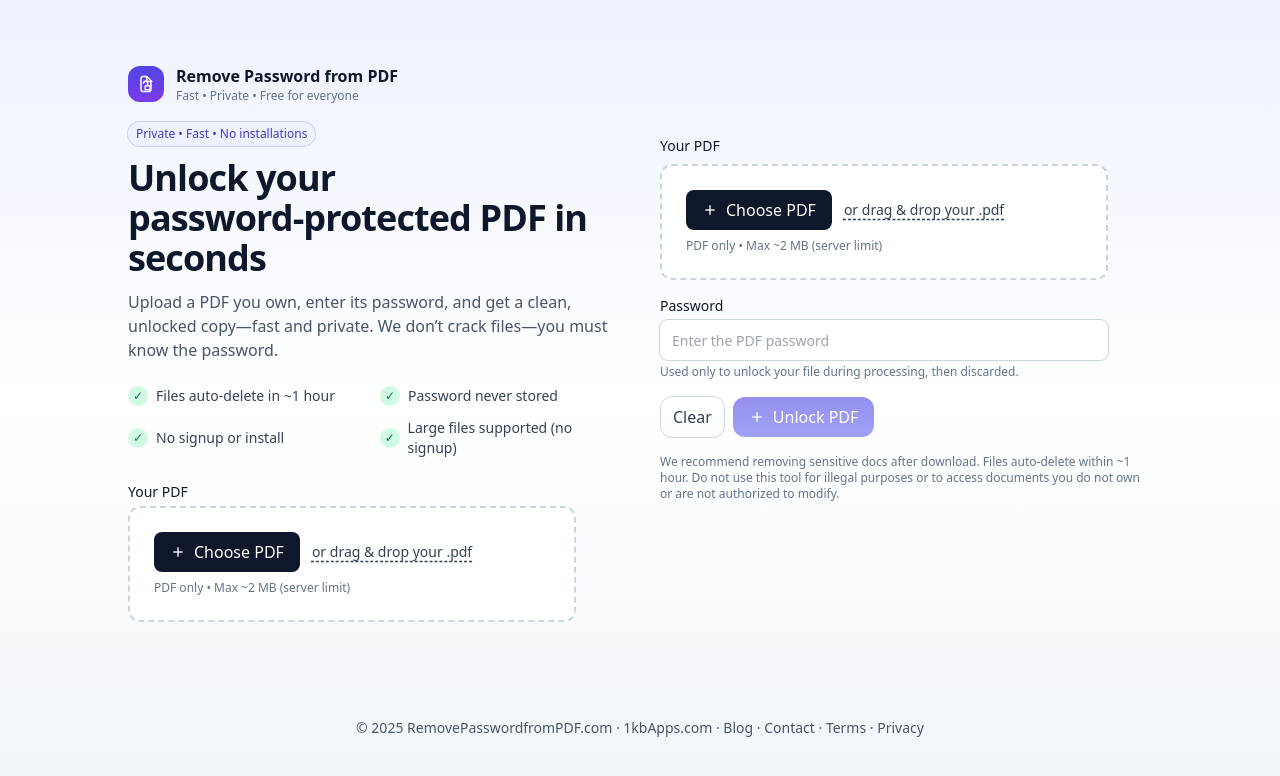
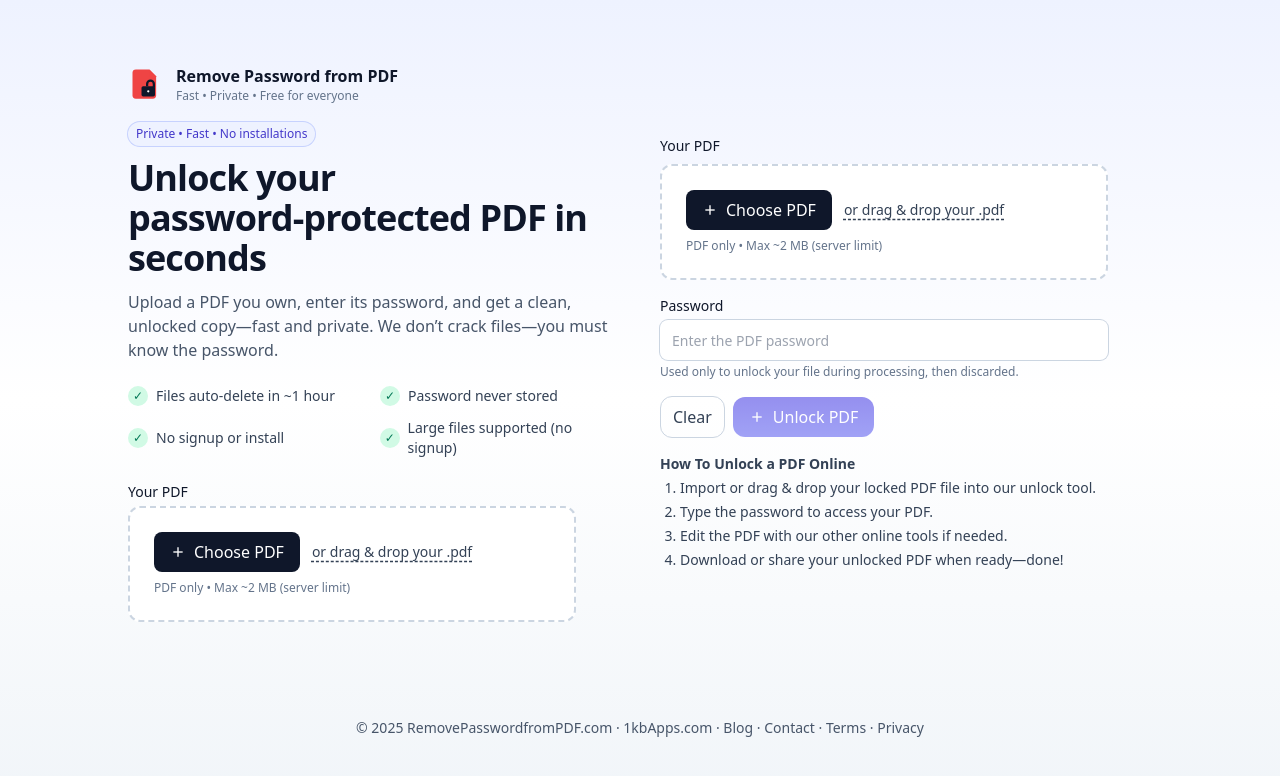
Before and after one commit to pranabolt/removepdf, a PHP site: page /index.php in a window 1280 px wide. Shown: the top 776 px of the page. Run offline with PHP 8.4, Linux system fonts and the light colour scheme; some libraries are stand-ins or nearby versions.

Commit message:
feat(brand): add SVG logo and use across headers + favicon; replace disclaimer with How To Unlock steps

```diff
--- a/index.php
+++ b/index.php
@@ -497,14 +497,7 @@ if ($action === 'blog') {
     <section class="max-w-5xl mx-auto">
       <div class="flex justify-between items-center py-2">
         <a href="index.php" aria-label="Go to home" class="flex items-center gap-3 hover:opacity-90">
-          <div class="w-9 h-9 rounded-xl bg-gradient-to-b from-indigo-600 to-violet-600 text-white grid place-items-center">
-            <svg xmlns="http://www.w3.org/2000/svg" viewBox="0 0 24 24" fill="none" stroke="currentColor" stroke-width="1.8" stroke-linecap="round" stroke-linejoin="round" class="w-5 h-5">
-              <path d="M8 3h5l5 5v11a2 2 0 0 1-2 2H8a2 2 0 0 1-2-2V5a2 2 0 0 1 2-2z"/>
-              <path d="M13 3v6h6"/>
-              <rect x="11" y="14" width="6" height="5" rx="1"/>
-              <path d="M14 13v-2a2.5 2.5 0 1 0-5 0"/>
-            </svg>
-          </div>
+          <img src="assets/logo.svg" alt="Remove Password from PDF" class="w-9 h-9 rounded-xl"/>
           <div class="leading-tight">
             <div class="text-base font-semibold">Remove Password from PDF</div>
             <div class="text-xs text-slate-500">Private • Fast</div>
@@ -557,14 +550,7 @@ if ($action === 'post') {
     <section class="max-w-3xl mx-auto">
       <div class="flex justify-between items-center py-2">
         <div class="flex items-center gap-3">
-          <div class="w-9 h-9 rounded-xl bg-gradient-to-b from-indigo-600 to-violet-600 text-white grid place-items-center">
-            <svg xmlns="http://www.w3.org/2000/svg" viewBox="0 0 24 24" fill="none" stroke="currentColor" stroke-width="1.8" stroke-linecap="round" stroke-linejoin="round" class="w-5 h-5">
-              <path d="M8 3h5l5 5v11a2 2 0 0 1-2 2H8a2 2 0 0 1-2-2V5a2 2 0 0 1 2-2z"/>
-              <path d="M13 3v6h6"/>
-              <rect x="11" y="14" width="6" height="5" rx="1"/>
-              <path d="M14 13v-2a2.5 2.5 0 1 0-5 0"/>
-            </svg>
-          </div>
+          <img src="assets/logo.svg" alt="Remove Password from PDF" class="w-9 h-9 rounded-xl"/>
           <div class="leading-tight">
             <div class="text-base font-semibold">Remove Password from PDF</div>
             <div class="text-xs text-slate-500">Private • Fast</div>
@@ -607,7 +593,7 @@ if ($action === 'contact' || $action === 'terms' || $action === 'privacy') {
     <section class="max-w-3xl mx-auto">
       <div class="flex justify-between items-center py-2">
         <div class="flex items-center gap-3">
-          <div class="w-9 h-9 rounded-xl bg-gradient-to-b from-indigo-600 to-violet-600 text-white grid place-items-center font-bold">RP</div>
+          <img src="assets/logo.svg" alt="Remove Password from PDF" class="w-9 h-9 rounded-xl"/>
           <div class="leading-tight">
             <div class="text-base font-semibold">Remove Password from PDF</div>
             <div class="text-xs text-slate-500">Private • Fast</div>
@@ -685,6 +671,8 @@ if ($action === 'download') {
   <script src="https://cdn.tailwindcss.com" defer></script>
   <script src="https://unpkg.com/alpinejs@3.x.x/dist/cdn.min.js" defer></script>
   <meta name="description" content="Unlock your own password-protected PDF securely. No signup."/>
+  <link rel="icon" href="assets/logo.svg" type="image/svg+xml"/>
+  <link rel="apple-touch-icon" href="assets/logo.svg"/>
   <style>
     .glass{backdrop-filter: blur(12px)}
     [x-cloak]{display:none !important}
@@ -705,14 +693,7 @@ if ($action === 'download') {
         <!-- Header moved into the same container as main content -->
         <div class="flex justify-between items-center py-4">
           <a href="index.php" aria-label="Go to home" class="flex items-center gap-3 hover:opacity-90">
-            <div class="w-9 h-9 rounded-xl bg-gradient-to-b from-indigo-600 to-violet-600 text-white grid place-items-center">
-              <svg xmlns="http://www.w3.org/2000/svg" viewBox="0 0 24 24" fill="none" stroke="currentColor" stroke-width="1.8" stroke-linecap="round" stroke-linejoin="round" class="w-5 h-5">
-                <path d="M8 3h5l5 5v11a2 2 0 0 1-2 2H8a2 2 0 0 1-2-2V5a2 2 0 0 1 2-2z"/>
-                <path d="M13 3v6h6"/>
-                <rect x="11" y="14" width="6" height="5" rx="1"/>
-                <path d="M14 13v-2a2.5 2.5 0 1 0-5 0"/>
-              </svg>
-            </div>
+            <img src="assets/logo.svg" alt="Remove Password from PDF" class="w-9 h-9 rounded-xl"/>
             <div class="leading-tight">
               <div class="text-base font-semibold">Remove Password from PDF</div>
               <div class="text-xs text-slate-500">Fast • Private • Free for everyone</div>
@@ -808,7 +789,7 @@ if ($action === 'download') {
               </div>
 
               <template x-if="downloadUrl">
-                <div class="mt-2 border border-emerald-200 bg-emerald-50 text-emerald-800 rounded-lg p-3 flex flex-col sm:flex-row sm:items-center sm:justify-between gap-3">
+                  <div class="mt-2 border border-emerald-200 bg-emerald-50 text-emerald-800 rounded-lg p-3 flex flex-col sm:flex-row sm:items-center sm:justify-between gap-3">
                   <div class="flex items-center gap-2">
                     <svg xmlns="http://www.w3.org/2000/svg" class="w-5 h-5 text-emerald-600" viewBox="0 0 24 24" fill="none" stroke="currentColor" stroke-width="2"><path d="M20 6L9 17l-5-5"/></svg>
                     <span class="text-sm">Your unlocked PDF is ready.</span>
@@ -821,7 +802,15 @@ if ($action === 'download') {
                 <div class="text-sm text-rose-700" x-text="error"></div>
               </template>
 
-              <p class="text-xs text-slate-500">We recommend removing sensitive docs after download. Files auto-delete within ~1 hour. Do not use this tool for illegal purposes or to access documents you do not own or are not authorized to modify.</p>
+              <div class="text-sm text-slate-700">
+                <h3 class="font-semibold mb-1">How To Unlock a PDF Online</h3>
+                <ol class="list-decimal pl-5 space-y-1">
+                  <li>Import or drag & drop your locked PDF file into our unlock tool.</li>
+                  <li>Type the password to access your PDF.</li>
+                  <li>Edit the PDF with our other online tools if needed.</li>
+                  <li>Download or share your unlocked PDF when ready—done!</li>
+                </ol>
+              </div>
 
               <!-- Plan messaging removed: fully free for now -->
             </form>
```
Also changed, not shown: assets/logo.svg (added).
